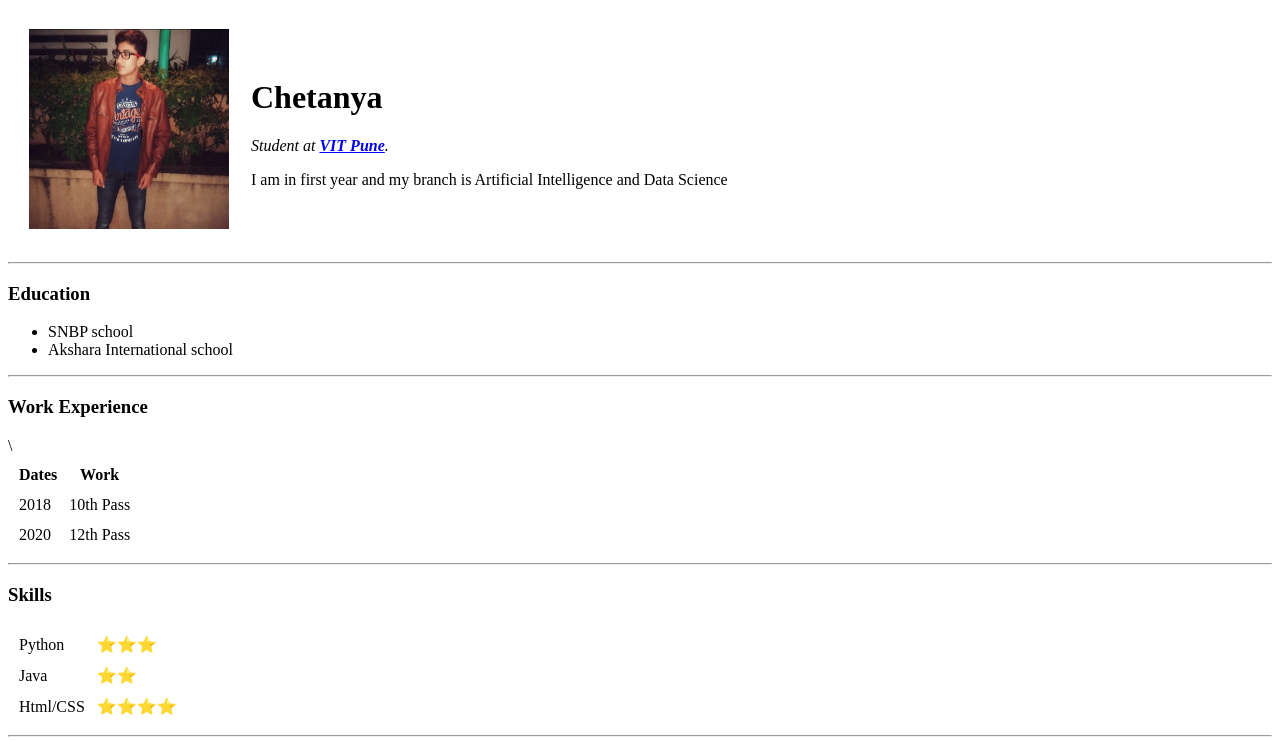
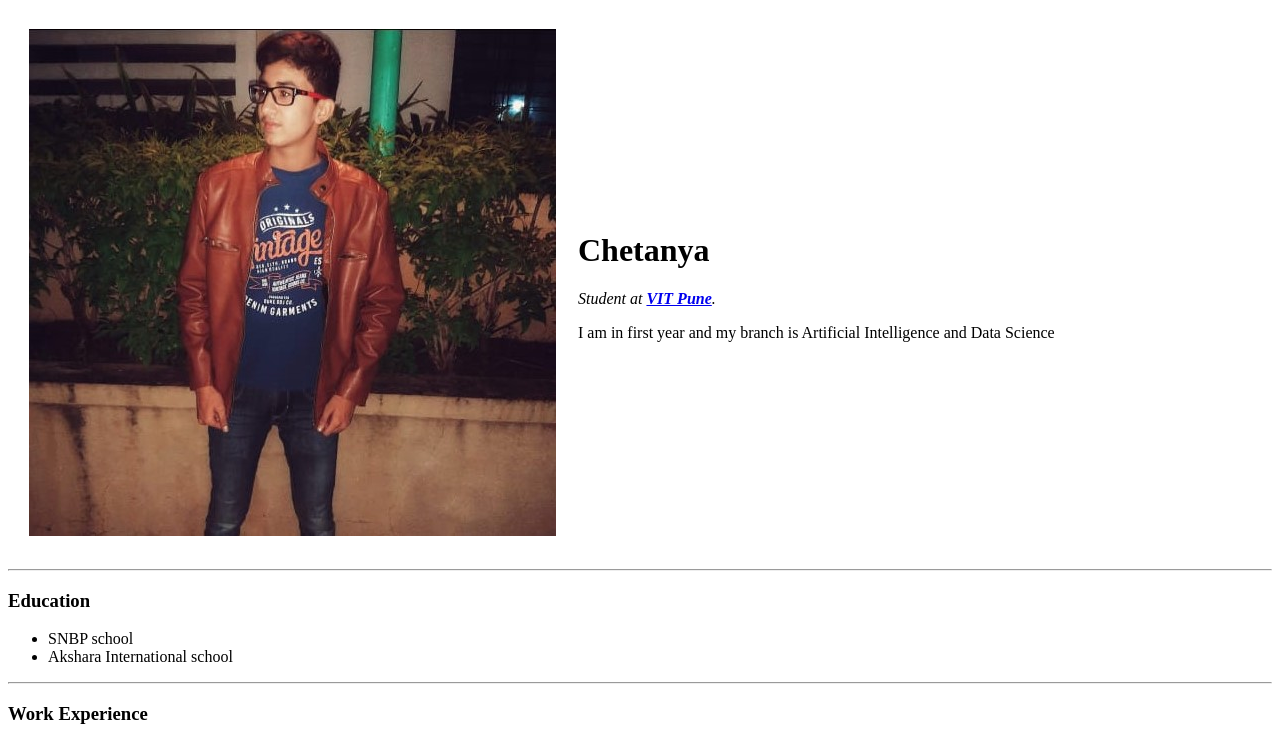
Before and after one commit to ChetanyaRathi/cv, a plain HTML site: page index.html in a window 1280 px wide. Shown: the top 742 px of the page. Drawn offline with Linux system fonts and the light colour scheme.

Commit message:
Add files via upload

```diff
--- a/index.html
+++ b/index.html
@@ -9,7 +9,7 @@
 <body>
   <table cellspacing="20">
     <tr>
-      <td><img src="Chetanya.jpeg" height="200px" width="200px" alt="Chetanya Profile picture"></td>
+      <td><img src="Chetanya.jpeg"  alt="Chetanya Profile picture"></td>
       <td><h1>Chetanya</h1>
       <p> <em>Student at <strong><a href="https://www.vit.edu/">VIT Pune</a></strong>. </em> </p>
       <p>I am in first year and my branch is Artificial Intelligence and Data Science</p></td>
```
